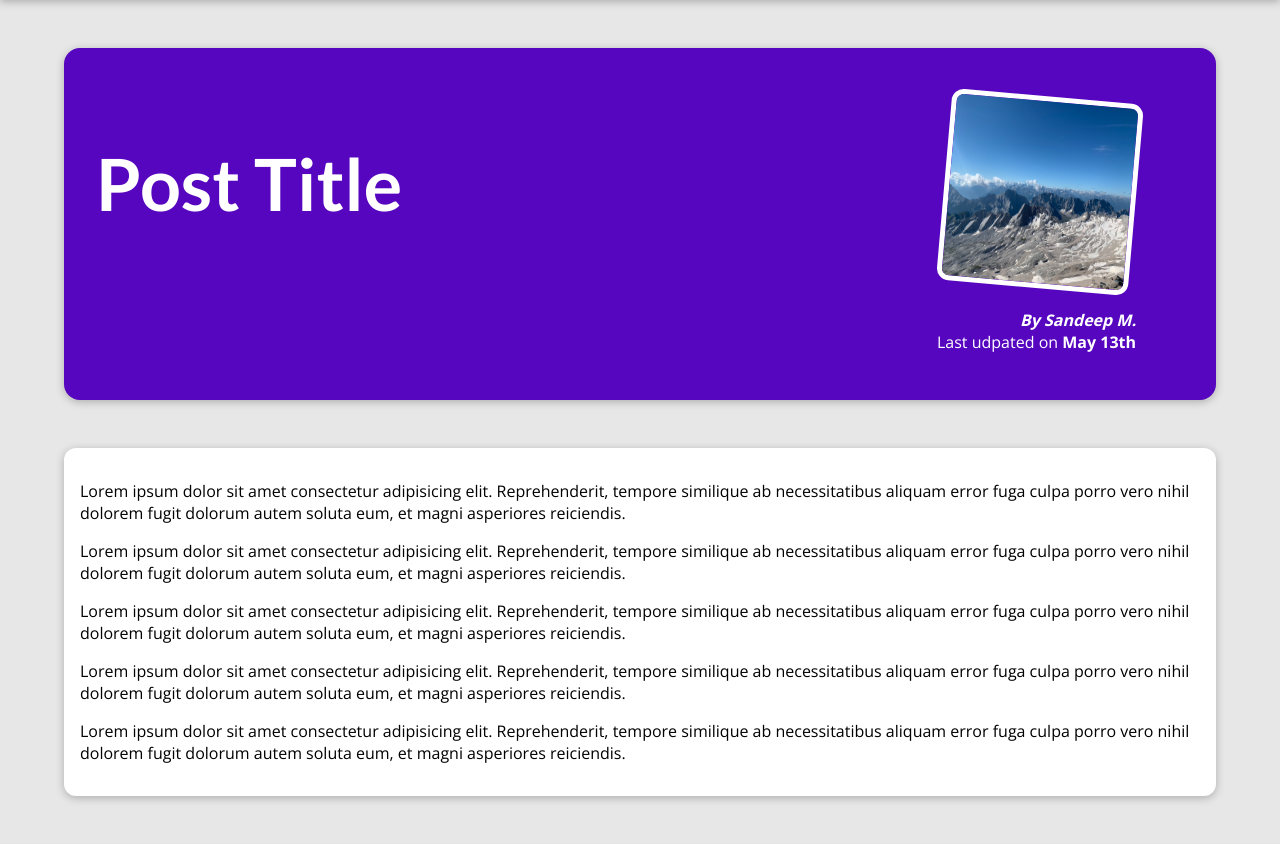
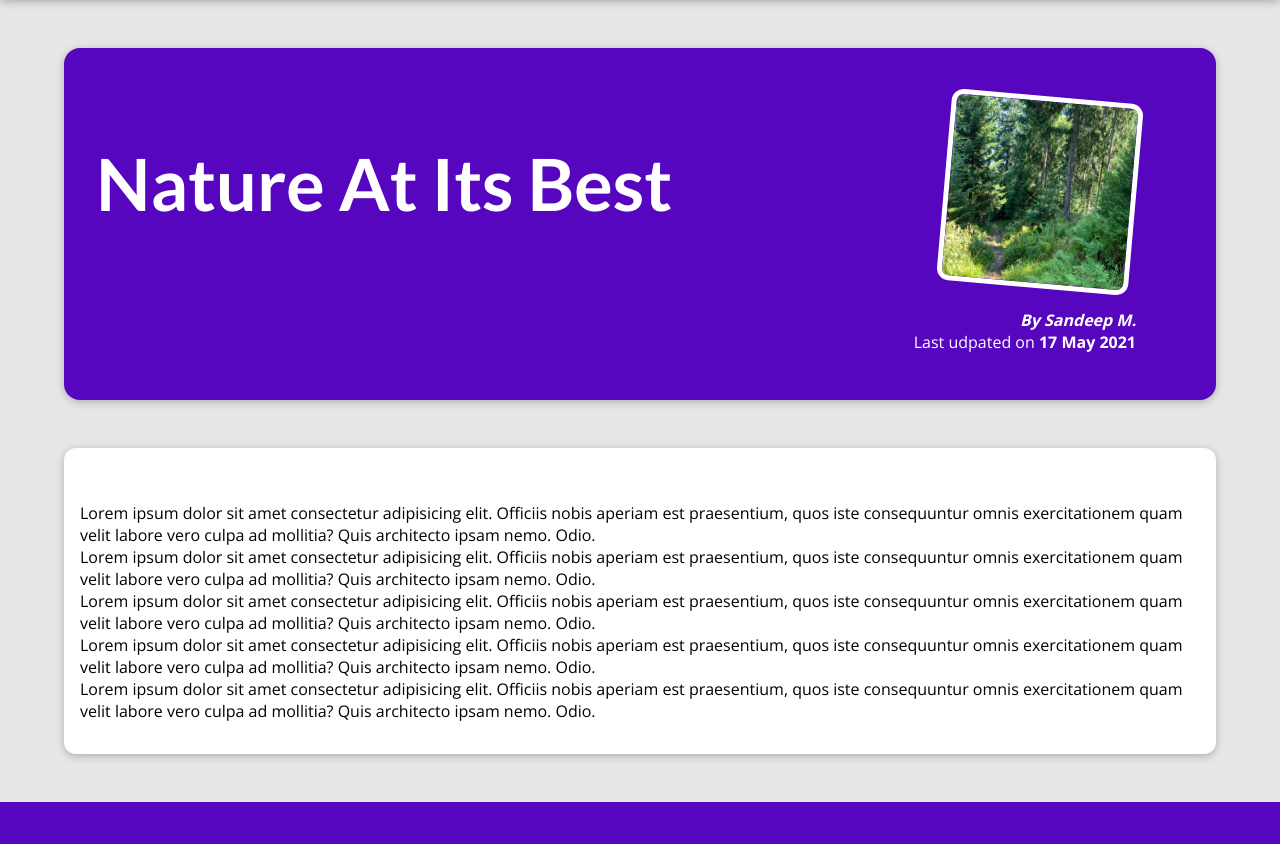
Before and after one commit to sandeepmanvar/Django-Blog-Project, a Django app: page /posts/into-the-woods in a window 1280 px wide. Shown: the part 80-924 px from the top of the page. After the commit the page ends 882 px from the top, so only its background shows below. Run offline with Django 3.2, Linux system fonts and the light colour scheme.

Commit message:
Added dummy data to all templates

```diff
--- a/blog/templates/blog/index.html
+++ b/blog/templates/blog/index.html
@@ -20,7 +20,9 @@
     <section id="latest-posts">
         <h2>My Latest Thoughts</h2>
         <ul>
-            {% include 'blog/includes/post.html' %}
+            {% for post in posts %}
+                {% include 'blog/includes/post.html' %}
+            {% endfor %}
         </ul>
     </section>
 
--- a/blog/templates/blog/post-detail.html
+++ b/blog/templates/blog/post-detail.html
@@ -2,7 +2,7 @@
 
 {% load static %}
 
-{% block title %}This post title{% endblock  %}
+{% block title %}{{ post.title }}{% endblock  %}
 
 {% block css_files %}
     <link rel="stylesheet" href="{% static 'blog/post-detail.css' %}">
@@ -10,21 +10,17 @@
 
 {% block content %}
     <section id="summary">
-        <h2>Post Title</h2>
+        <h2>{{ post.title }}</h2>
         <article>
-            <img src="{% static 'blog/images/mountains.jpg' %}" alt="Post Title" />
-            <address>By Sandeep M.</address>
+            <img src="{% static 'blog/images/'|add:post.image %}" alt="{{ post.title }}" />
+            <address>By {{ post.author }}</address>
             <div>
-                Last udpated on <time>May 13th</time>
+                Last udpated on <time>{{ post.date|date:"d M Y" }}</time>
             </div>
         </article>
     </section>
 
     <main>
-        <p>Lorem ipsum dolor sit amet consectetur adipisicing elit. Reprehenderit, tempore similique ab necessitatibus aliquam error fuga culpa porro vero nihil dolorem fugit dolorum autem soluta eum, et magni asperiores reiciendis.</p>
-        <p>Lorem ipsum dolor sit amet consectetur adipisicing elit. Reprehenderit, tempore similique ab necessitatibus aliquam error fuga culpa porro vero nihil dolorem fugit dolorum autem soluta eum, et magni asperiores reiciendis.</p>
-        <p>Lorem ipsum dolor sit amet consectetur adipisicing elit. Reprehenderit, tempore similique ab necessitatibus aliquam error fuga culpa porro vero nihil dolorem fugit dolorum autem soluta eum, et magni asperiores reiciendis.</p>
-        <p>Lorem ipsum dolor sit amet consectetur adipisicing elit. Reprehenderit, tempore similique ab necessitatibus aliquam error fuga culpa porro vero nihil dolorem fugit dolorum autem soluta eum, et magni asperiores reiciendis.</p>
-        <p>Lorem ipsum dolor sit amet consectetur adipisicing elit. Reprehenderit, tempore similique ab necessitatibus aliquam error fuga culpa porro vero nihil dolorem fugit dolorum autem soluta eum, et magni asperiores reiciendis.</p>
+        {{ post.content|linebreaks }}
     </main>
 {% endblock  %}
--- a/blog/views.py
+++ b/blog/views.py
@@ -1,15 +1,70 @@
+from datetime import date
 from django.shortcuts import render
+
+all_posts = [
+    {
+        "slug": "hike-in-the-mountains",
+        "image": "mountains.jpg",
+        "author": "Sandeep M.",
+        "date": date(2021, 5, 13),
+        "title": "Mountatin Hiking",
+        "excerpt": "There's nothing like the views you get when hiking in the mountains! And I wasn't even prepared for what happened whilst I was enjoying the view!",
+        "content": """
+            Lorem ipsum dolor sit amet consectetur adipisicing elit. Officiis nobis aperiam est praesentium, quos iste consequuntur omnis exercitationem quam velit labore vero culpa ad mollitia? Quis architecto ipsam nemo. Odio.
+            Lorem ipsum dolor sit amet consectetur adipisicing elit. Officiis nobis aperiam est praesentium, quos iste consequuntur omnis exercitationem quam velit labore vero culpa ad mollitia? Quis architecto ipsam nemo. Odio.
+            Lorem ipsum dolor sit amet consectetur adipisicing elit. Officiis nobis aperiam est praesentium, quos iste consequuntur omnis exercitationem quam velit labore vero culpa ad mollitia? Quis architecto ipsam nemo. Odio.
+            Lorem ipsum dolor sit amet consectetur adipisicing elit. Officiis nobis aperiam est praesentium, quos iste consequuntur omnis exercitationem quam velit labore vero culpa ad mollitia? Quis architecto ipsam nemo. Odio.
+            Lorem ipsum dolor sit amet consectetur adipisicing elit. Officiis nobis aperiam est praesentium, quos iste consequuntur omnis exercitationem quam velit labore vero culpa ad mollitia? Quis architecto ipsam nemo. Odio.
+        """
+    },
+    {
+        "slug": "programming-is-fun",
+        "image": "coding.jpg",
+        "author": "Sandeep M.",
+        "date": date(2021, 5, 15),
+        "title": "Programming Is Great!",
+        "excerpt": "Did you ever spend hours searching that one error in your code? Yep - that's what happened to me yesterday...",
+        "content": """
+            Lorem ipsum dolor sit amet consectetur adipisicing elit. Officiis nobis aperiam est praesentium, quos iste consequuntur omnis exercitationem quam velit labore vero culpa ad mollitia? Quis architecto ipsam nemo. Odio.
+            Lorem ipsum dolor sit amet consectetur adipisicing elit. Officiis nobis aperiam est praesentium, quos iste consequuntur omnis exercitationem quam velit labore vero culpa ad mollitia? Quis architecto ipsam nemo. Odio.
+            Lorem ipsum dolor sit amet consectetur adipisicing elit. Officiis nobis aperiam est praesentium, quos iste consequuntur omnis exercitationem quam velit labore vero culpa ad mollitia? Quis architecto ipsam nemo. Odio.
+            Lorem ipsum dolor sit amet consectetur adipisicing elit. Officiis nobis aperiam est praesentium, quos iste consequuntur omnis exercitationem quam velit labore vero culpa ad mollitia? Quis architecto ipsam nemo. Odio.
+            Lorem ipsum dolor sit amet consectetur adipisicing elit. Officiis nobis aperiam est praesentium, quos iste consequuntur omnis exercitationem quam velit labore vero culpa ad mollitia? Quis architecto ipsam nemo. Odio.
+        """
+    },
+    {
+        "slug": "into-the-woods",
+        "image": "woods.jpg",
+        "author": "Sandeep M.",
+        "date": date(2021, 5, 17),
+        "title": "Nature At Its Best",
+        "excerpt": "Nature is amazing! The amount of inspiration I get when walking in nature is incredible!",
+        "content": """
+            Lorem ipsum dolor sit amet consectetur adipisicing elit. Officiis nobis aperiam est praesentium, quos iste consequuntur omnis exercitationem quam velit labore vero culpa ad mollitia? Quis architecto ipsam nemo. Odio.
+            Lorem ipsum dolor sit amet consectetur adipisicing elit. Officiis nobis aperiam est praesentium, quos iste consequuntur omnis exercitationem quam velit labore vero culpa ad mollitia? Quis architecto ipsam nemo. Odio.
+            Lorem ipsum dolor sit amet consectetur adipisicing elit. Officiis nobis aperiam est praesentium, quos iste consequuntur omnis exercitationem quam velit labore vero culpa ad mollitia? Quis architecto ipsam nemo. Odio.
+            Lorem ipsum dolor sit amet consectetur adipisicing elit. Officiis nobis aperiam est praesentium, quos iste consequuntur omnis exercitationem quam velit labore vero culpa ad mollitia? Quis architecto ipsam nemo. Odio.
+            Lorem ipsum dolor sit amet consectetur adipisicing elit. Officiis nobis aperiam est praesentium, quos iste consequuntur omnis exercitationem quam velit labore vero culpa ad mollitia? Quis architecto ipsam nemo. Odio.
+        """
+    }
+]
 
 # Create your views here.
 
+def get_date(post):
+    return post['date']
+
 
 def starting_page(request):
-    return render(request, "blog/index.html")
+    sorted_posts = sorted(all_posts,key=get_date)
+    latest_posts = sorted_posts[-3:]
+    return render(request, "blog/index.html", {"posts": latest_posts})
 
 
 def posts(request):
-    return render(request, "blog/all-posts.html")
+    return render(request, "blog/all-posts.html", {"all_posts": all_posts})
 
 
 def post_detail(request, slug):
-    return render(request, "blog/post-detail.html")
+    identified_post = next(post for post in all_posts if post['slug'] == slug)
+    return render(request, "blog/post-detail.html", {"post": identified_post})
```
Also changed, not shown: blog/templates/blog/all-posts.html (+3 -7 lines), blog/templates/blog/includes/post.html (+4 -5 lines), blog/static/blog/images/coding.jpg (added), blog/static/blog/images/woods.jpg (added).
